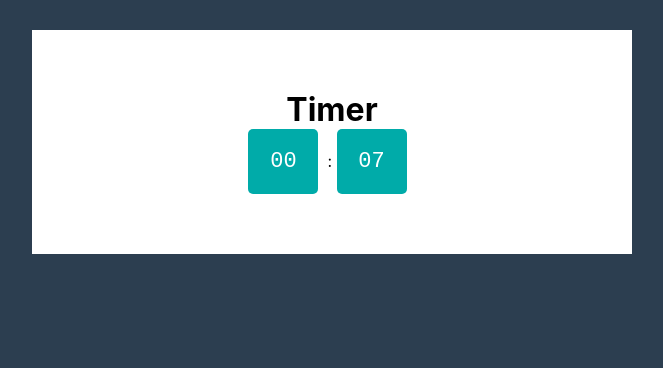
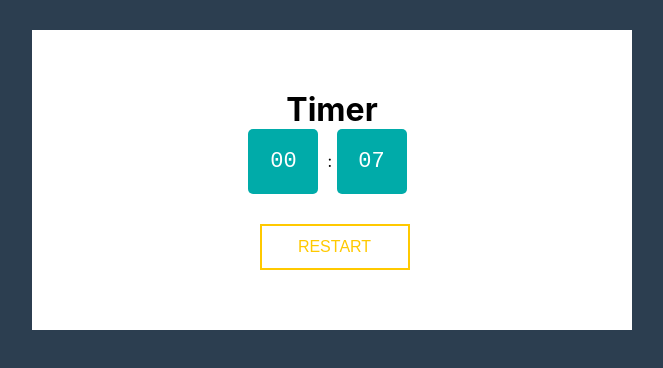
Before and after one commit to ericcnguyen04/time-app, a React (Create React App) app: page /timer in a window 1280 px wide. Shown: the top 368 px of the page, without its empty margins (308-971 px from the left). Built offline with nearby package versions, Linux system fonts and the light colour scheme.

Commit message:
timer buttons

```diff
--- a/src/Components/TimerButtons.js
+++ b/src/Components/TimerButtons.js
@@ -1,15 +1,13 @@
 
 import '../App.css';
 
-function BtnComponent(props) {
+function TimerButtons(props) {
   return (
     <div>
-      {(props.status === 0) ?
         <button
-        className='stopwatch-btn stopwatch-btn-gre'
-        onClick={props.start}>Start
-        </button> : ""
-      }
+            className='stopwatch-btn stopwatch-btn-yel'
+            onClick={props.start}> Restart
+        </button>
 
       {(props.status === 1) ?
         <div>
@@ -45,4 +43,4 @@ function BtnComponent(props) {
   );
 }
 
-export default BtnComponent;
+export default TimerButtons;
```
